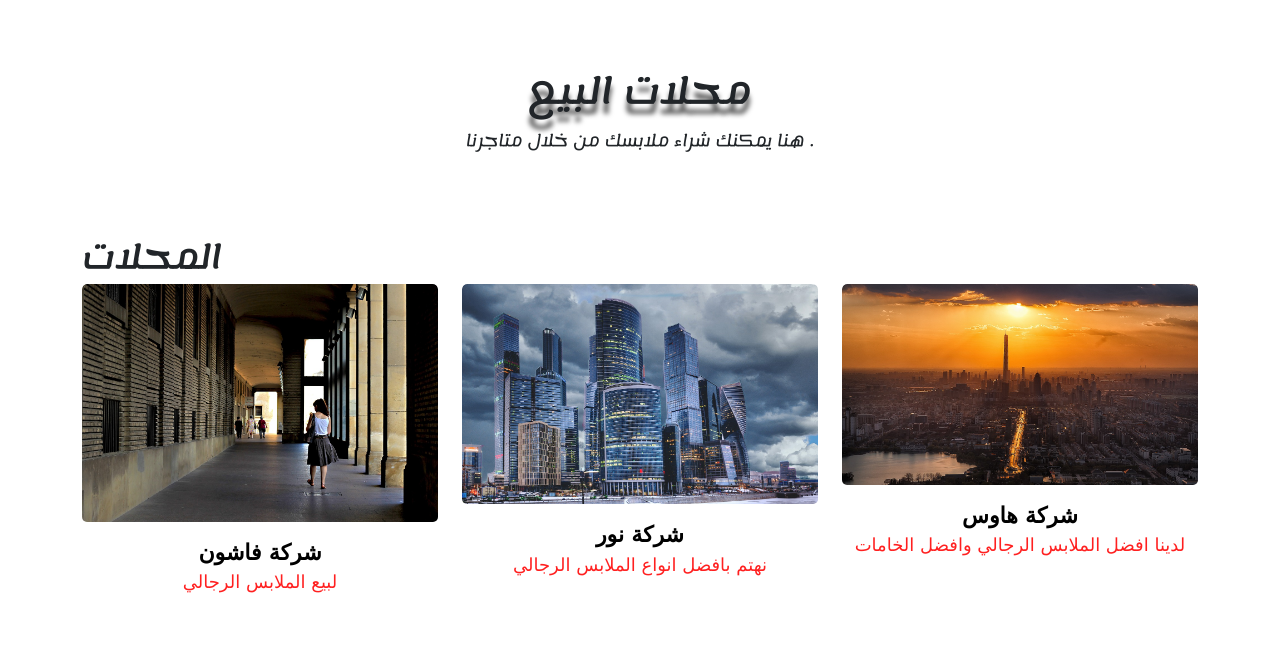
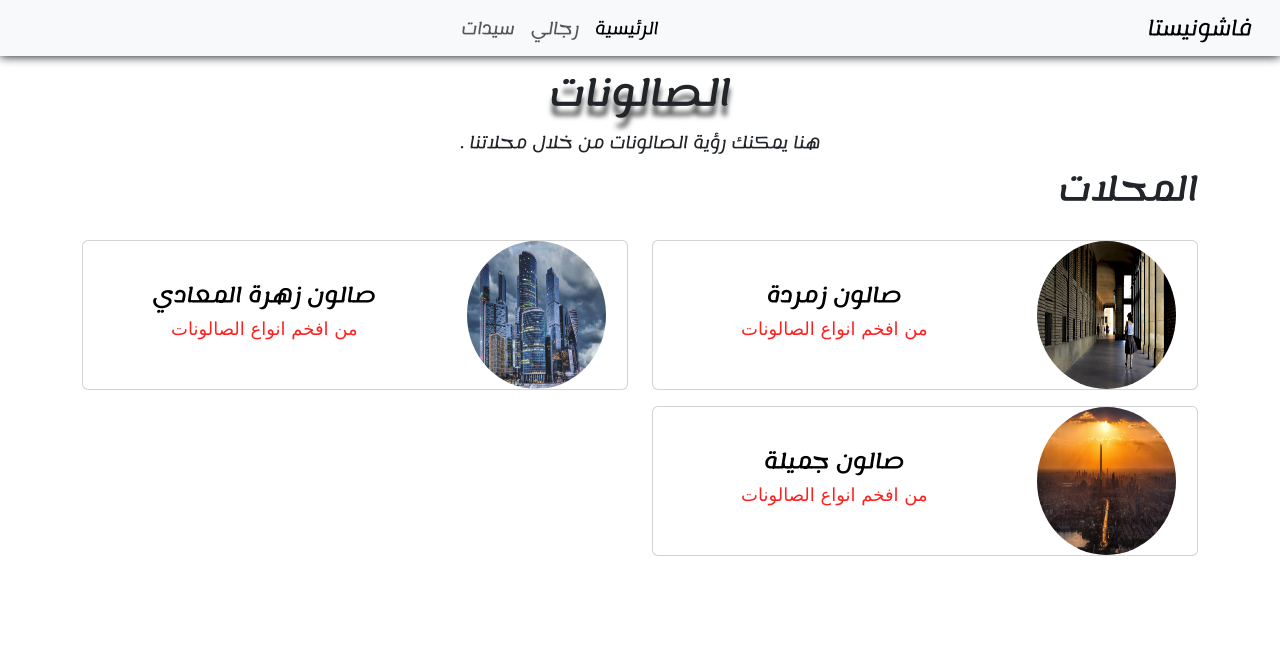
Before and after one commit to Abdulrahman-Nasser/shop, a PHP site: page /company.html in a window 1280 px wide. Shown: the top 655 px of the page. Run offline with PHP 8.4, Linux system fonts and the light colour scheme.

Commit message:
updated done now

```diff
--- a/assets/css/main.css
+++ b/assets/css/main.css
@@ -3,6 +3,17 @@ body {
 
     font-family: 'Lemonada', cursive;
 
+
+}
+.img-radius{
+    border-radius: 100%;
+}
+.card-title{
+    color: black;
+}
+
+.direction_right{
+    direction: rtl;
 }
 
 img {
@@ -280,8 +291,13 @@ header{
     overflow: hidden;
 }
 
+
 .company .card {
     text-align: center;
+}
+.company .card .img-fluid {
+    height: 148px;
+    width: 77%;
 }
 
 .company .card .card-img {
@@ -315,6 +331,15 @@ header{
     font-size: 18px;
     font-weight: 500;
     font-family: 'Josefin Sans', sans-serif;
+}
+
+@media screen and (max-width: 600px) {
+    .col-sm{
+        width: 77% !important;
+    }
+    .center{
+        justify-content: center;
+    }
 }
 
 /* end company page */
--- a/company.html
+++ b/company.html
@@ -24,7 +24,36 @@
     <link rel="stylesheet" href="assets/css/main.css">
 </head>
 
-<body>
+<body class="direction_right">
+
+
+    <header>
+        <nav class="navbar navbar-expand-lg bg-body-tertiary">
+            <div class="container-fluid">
+                <a class="navbar-brand" href="#">فاشونيستا</a>
+                <button class="navbar-toggler" type="button" data-bs-toggle="collapse"
+                    data-bs-target="#navbarSupportedContent" aria-controls="navbarSupportedContent"
+                    aria-expanded="false" aria-label="Toggle navigation">
+                    <span class="navbar-toggler-icon"></span>
+                </button>
+                <div class="collapse navbar-collapse" id="navbarSupportedContent">
+                    <ul class="navbar-nav m-auto mb-2 mb-lg-0">
+                        <li class="nav-item">
+                            <a class="nav-link active" aria-current="page" href="index.html">الرئيسية</a>
+                        </li>
+                        <li class="nav-item">
+                            <a class="nav-link" href="men.html">رجالي</a>
+                        </li>
+
+                        <li class="nav-item">
+                            <a class="nav-link " aria-disabled="true">سيدات</a>
+                        </li>
+                    </ul>
+
+                </div>
+            </div>
+        </nav>
+    </header>
 
 
     <main id="main" class="">
@@ -32,58 +61,69 @@
         <!-- Features Section - man Page -->
         <section id="features " class="features">
             <!--  Section Title -->
-            <div class="container section-title text-center p-70" data-aos="fade-up">
-                <h3 class="features-text"> محلات البيع</h3>
-                <p class="text mt-3">هنا يمكنك شراء ملابسك من خلال متاجرنا .</p>
+            <div class="container section-title text-center mt-3" data-aos="fade-up">
+                <h3 class="features-text"> الصالونات </h3>
+                <p class="text mt-3">هنا يمكنك رؤية الصالونات من خلال محلاتنا .</p>
             </div><!-- End Section Title -->
 
 
         </section><!-- End Features Section -->
 
         <!-- start section arrivals -->
-        <section class="company p-20">
+        <section class="company">
             <div class="container">
                 <div class="arrivals-text animate__animated animate__bounceIn" data-wow-delay=".5s">
                     <h2>المحلات</h2>
                 </div>
-                <div class="row">
-                    <div class="col-lg-4 col-md-6 animate__animated animate__fadeInUpBig" data-wow-delay=".5s">
+                <div class="row center mt-3">
+                    <div class="col-lg-6 col-sm mt-3">
                         <a href="items.html">
-                            <div class="card border-0">
-                                <div class="card-img">
-                                    <img src="assets/img/company_1.jpg" class="card-img-top" alt="not found">
+                            <div class="card">
+                                <div class="row g-0 justify-content-center align-items-center">
+                                    <div class="col-md-4 ">
+                                        <img src="assets/img/company_1.jpg" class="img-fluid img-radius" alt="...">
+                                    </div>
+                                    <div class="col-md-8">
+                                        <div class="card-body">
+                                            <h5 class="card-title">صالون زمردة</h5>
+                                            <p class="card-text">من افخم انواع الصالونات</p>
+                                        </div>
+                                    </div>
                                 </div>
-                                <a href="">
-                                    <h3>شركة فاشون</h3>
-                                </a>
-                                <p>لبيع الملابس الرجالي</p>
                             </div>
                         </a>
                     </div>
-                    <div class="col-lg-4 col-md-6 animate__animated animate__fadeInDownBig">
+                    <div class="col-lg-6 col-sm mt-3">
                         <a href="items.html">
-                            <div class="card border-0">
-                                <div class="card-img">
-                                    <img src="assets/img/company_2.jpg" class="card-img-top" alt="not found">
+                            <div class="card">
+                                <div class="row g-0 justify-content-center align-items-center">
+                                    <div class="col-md-4 ">
+                                        <img src="assets/img/company_2.jpg" class="img-fluid img-radius" alt="...">
+                                    </div>
+                                    <div class="col-md-8">
+                                        <div class="card-body">
+                                            <h5 class="card-title">صالون زهرة المعادي</h5>
+                                            <p class="card-text">من افخم انواع الصالونات</p>
+                                        </div>
+                                    </div>
                                 </div>
-                                <a href="">
-                                    <h3>شركة نور</h3>
-                                </a>
-                                <p>نهتم بافضل انواع الملابس الرجالي</p>
                             </div>
                         </a>
                     </div>
-                    <div class="col-lg-4 col-md-6 animate__animated animate__swing">
+                    <div class="col-lg-6 col-sm mt-3">
                         <a href="items.html">
-                            <div class="card border-0">
-                                <div class="card-img">
-                                    <img src="assets/img/company_3.jpg" class="card-img-top" alt="not found">
+                            <div class="card">
+                                <div class="row g-0 justify-content-center align-items-center">
+                                    <div class="col-md-4 ">
+                                        <img src="assets/img/company_3.jpg" class="img-fluid img-radius" alt="...">
+                                    </div>
+                                    <div class="col-md-8">
+                                        <div class="card-body">
+                                            <h5 class="card-title">صالون جميلة</h5>
+                                            <p class="card-text">من افخم انواع الصالونات</p>
+                                        </div>
+                                    </div>
                                 </div>
-                                <a href="">
-                                    <h3>شركة هاوس</h3>
-                                </a>
-                                <p>لدينا افضل الملابس الرجالي وافضل الخامات</p>
-                                <br>
                             </div>
                         </a>
                     </div>
--- a/index.html
+++ b/index.html
@@ -29,7 +29,7 @@
 <body>
 
 
-    <header>
+    <header class="direction_right">
         <nav class="navbar navbar-expand-lg bg-body-tertiary">
             <div class="container-fluid">
                 <a class="navbar-brand" href="#">فاشونيستا</a>
@@ -75,7 +75,7 @@
                 <img src="assets/img/company_3.jpg" alt="">
             </div>
 
-            <div class="container mt-5">
+            <div class="container direction_right mt-2">
 
                 <div class="row  align-items-center justify-content-center features-item">
                     <div class="col-lg-8 order-2 order-lg-1" data-aos="fade-up" data-aos-delay="200">
```
Also changed, not shown: items.html (+38 -22 lines), men.html (+35 -6 lines), assets/img/salonat.webp (added), assets/img/spa.jpg (added).
